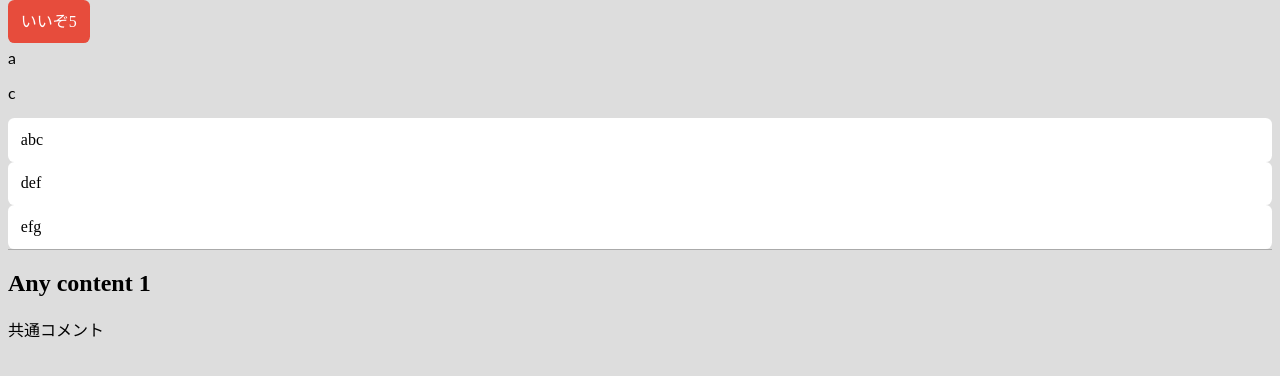
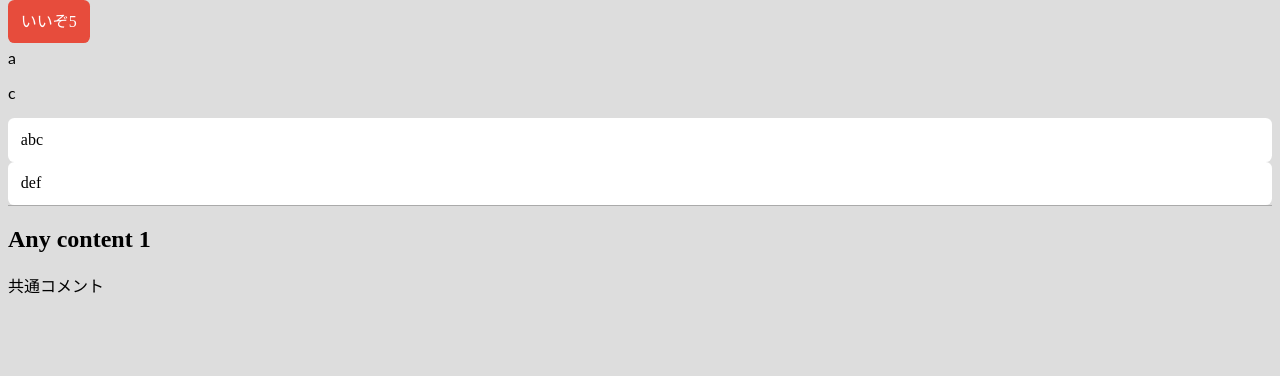
Before and after one commit to ngotokodawari/react-sample, a React (Create React App) app: page / in a window 1280 px wide. Shown: the top 376 px of the page. Built offline with nearby package versions, Linux system fonts and the light colour scheme.

Commit message:
isVisible===falseならタブを非表示

```diff
--- a/App.tsx
+++ b/App.tsx
@@ -2,7 +2,7 @@ import React, { useState } from 'react';
 import './style.css';
 import { Tab, Tabs, TabList, TabPanel } from 'react-tabs';
 import 'react-tabs/style/react-tabs.css';
-export default function App() {
+export default function App(props) {
   return (
     <div className="App">
       <header className="App-header">
@@ -11,7 +11,7 @@ export default function App() {
           <TabList>
             <TabActive text="abc" />
             <TabActive text="def" />
-            <TabActive text="efg" />
+            {props.isVisible === 'true' && <TabActive text="efg" />}
           </TabList>
 
           <TabPanel>
--- a/index.tsx
+++ b/index.tsx
@@ -2,13 +2,12 @@ import * as React from 'react';
 import { StrictMode } from 'react';
 import { createRoot } from 'react-dom/client';
 import App from './App';
-
 
 const rootElement = document.getElementById('root');
 const root = createRoot(rootElement);
 
 root.render(
   <StrictMode>
-    <App />
+    <App isVisible="false" />
   </StrictMode>
 );
```
